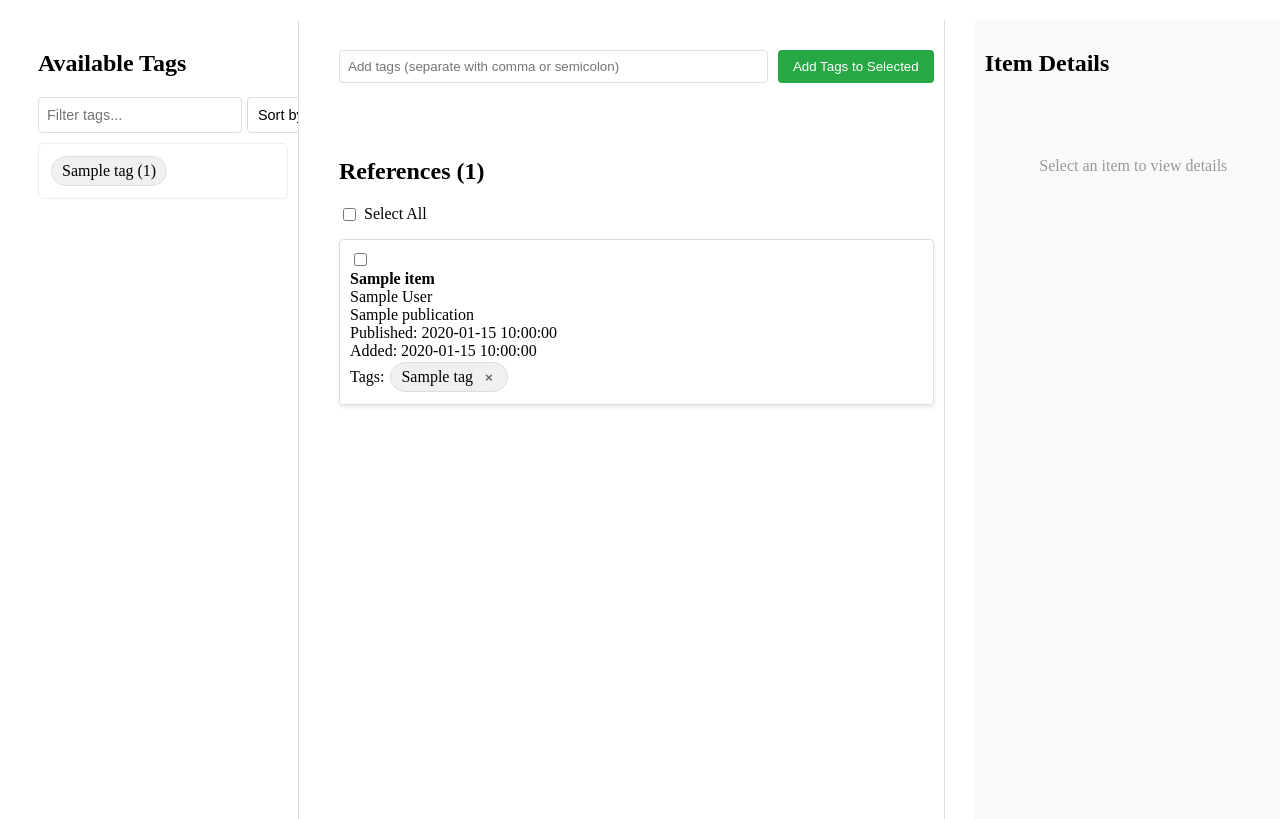
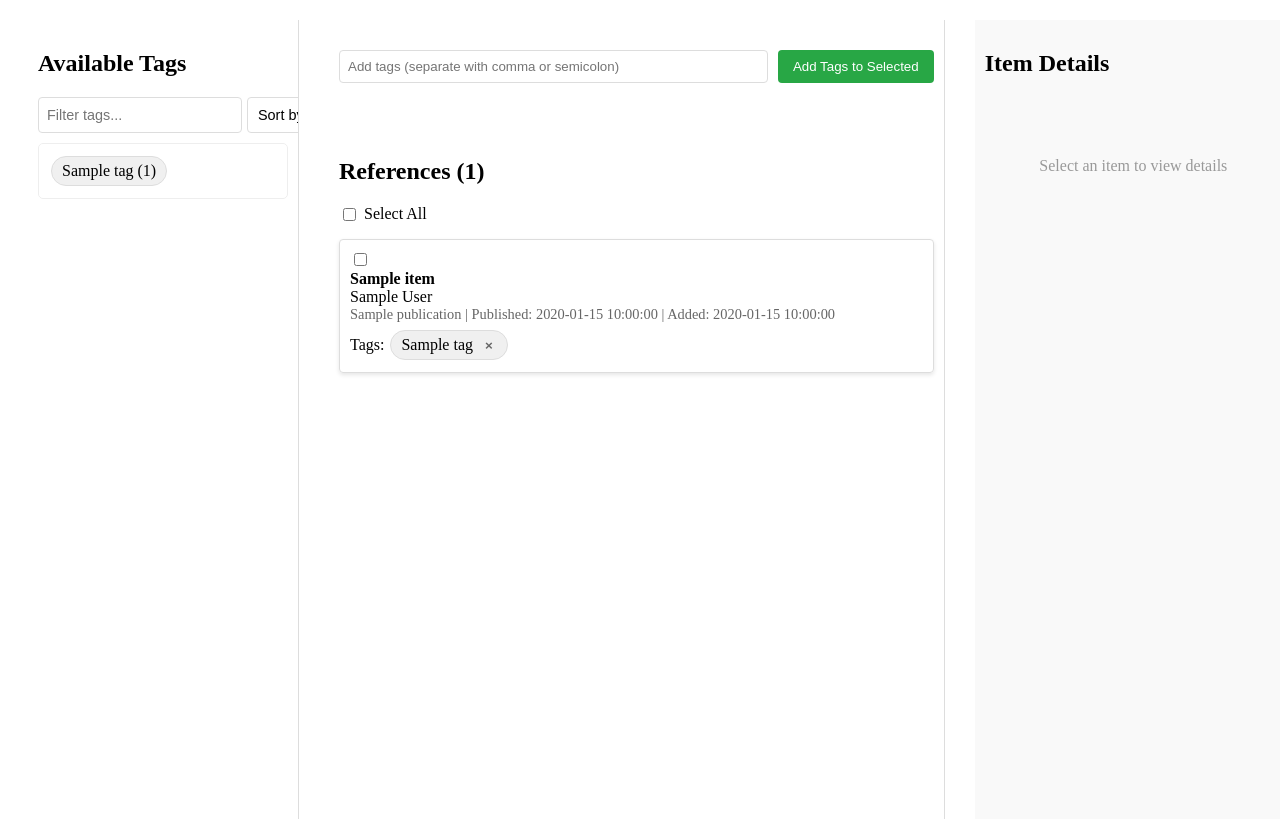
Before and after one commit to herrlich10/zotero-viewer, a Flask app: template templates/index.html in a window 1280 px wide. Shown: the top 819 px of the page. Run offline with Flask 3, Linux system fonts and the light colour scheme; the template is opened without the code that fills it: most values are stand-ins (such as "Sample title", 1, 10 or a date in 2020); parts of the project's set-up code (start-up, migrations or seed data) failed here and were passed over.

Commit message:
style: consolidate item metadata into a single class for better readability
Refactor the HTML and CSS to group item metadata (publication, date, and dateAdded) into a single `.item-metadata` class. This improves code maintainability and reduces redundancy in the markup.

```diff
--- a/static/styles.css
+++ b/static/styles.css
@@ -359,3 +359,9 @@ input[type="text"] {
     border-radius: 3px;
     font-size: 0.9em;
 }
+
+.item-metadata {
+    color: #666;
+    font-size: 0.9em;
+    margin-bottom: 5px;
+}
--- a/templates/index.html
+++ b/templates/index.html
@@ -127,9 +127,13 @@
                                     Unknown author
                                 {% endif %}
                             </div>
-                            <div class="item-publication">{{ item.publication }}</div>
-                            <div class="item-date">Published: {{ item.date }}</div>
-                            <div class="item-date-added">Added: {{ item.dateAdded }}</div>
+                            <div class="item-metadata">
+                                {% if item.publication %}{{ item.publication }}{% endif %}
+                                {% if item.publication and (item.date or item.dateAdded) %} | {% endif %}
+                                {% if item.date %}Published: {{ item.date }}{% endif %}
+                                {% if item.date and item.dateAdded %} | {% endif %}
+                                {% if item.dateAdded %}Added: {{ item.dateAdded }}{% endif %}
+                            </div>
                             <div class="item-tags">
                                 Tags:
                                 {% for tag in item.tags %}
```
